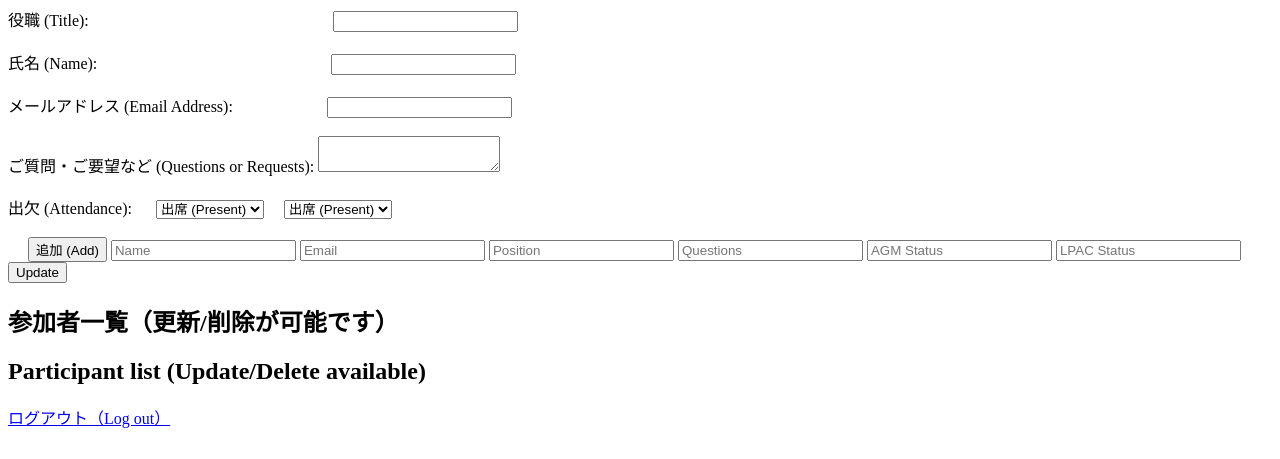
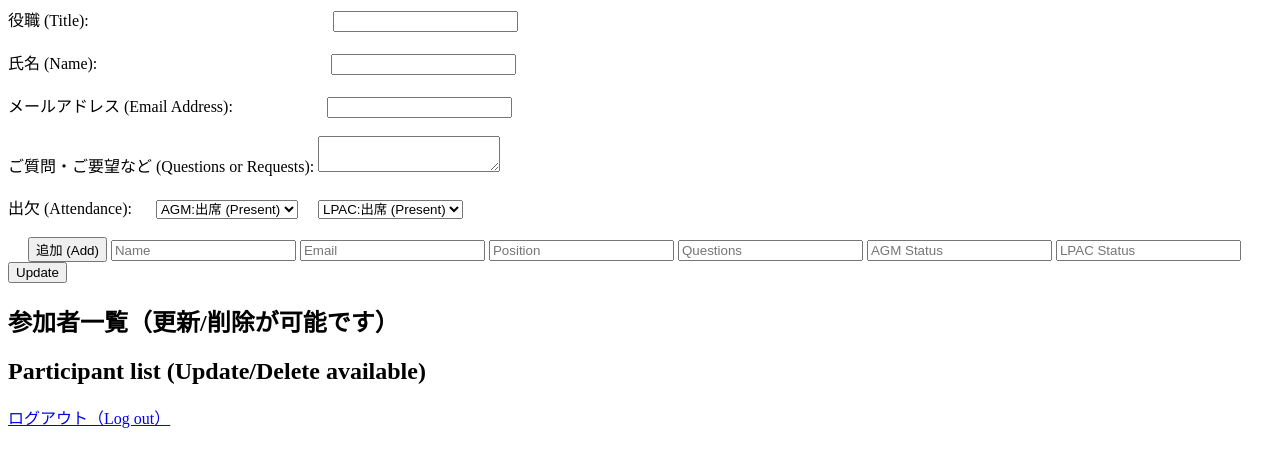
Before and after one commit to akcsri/agm_lpac_attendance, a Python web app: template templates/user2_dashboard.html in a window 1280 px wide. Shown: the part 195-654 px from the top of the page. Run offline with Jinja, Linux system fonts and the light colour scheme; the template is opened without the code that fills it, so the values that code supplies are empty.

Commit message:
Add files via upload

```diff
--- a/templates/user2_dashboard.html
+++ b/templates/user2_dashboard.html
@@ -14,7 +14,7 @@
 <label style="text-align: left; display: block;">メールアドレス (Email Address): <input name="email" required="" style="margin-left: 90px;" type="email"/></label><br/>
 <label style="text-align: left; display: block;">ご質問・ご要望など (Questions or Requests): <textarea name="questions" style="margin-left: 0px;"></textarea></label><br/>
 <label style="text-align: left; display: block;">出欠 (Attendance):
-            <select name="agm_status" style="margin-left: 20px;"><option value="出席">出席 (Present)</option><option value="欠席">欠席 (Absent)</option></select><select name="lpac_status" style="margin-left: 20px;"><option value="出席">出席 (Present)</option><option value="欠席">欠席 (Absent)</option></select>
+            <select name="agm_status" style="margin-left: 20px;"><option value="出席">AGM:出席 (Present)</option><option value="欠席">AGM:欠席 (Absent)</option></select><select name="lpac_status" style="margin-left: 20px;"><option value="出席">LPAC:出席 (Present)</option><option value="欠席">LPAC:欠席 (Absent)</option></select>
 </label><br/>
 <button style="margin-left: 20px;" type="submit">追加 (Add)</button>
 
@@ -36,7 +36,7 @@
     <li>
       {{ p.position }} - {{ p.name }} - {{ p.email }} - {{ p.questions }}
       <form action="{{ url_for('update_participant', participant_id=p.id) }}" method="POST" style="display:inline;">
-<select name="agm_status" style="margin-left: 20px;"><option value="出席">出席 (Present)</option><option value="欠席">欠席 (Absent)</option></select><select name="lpac_status" style="margin-left: 20px;"><option value="出席">出席 (Present)</option><option value="欠席">欠席 (Absent)</option></select>
+<select name="agm_status" style="margin-left: 20px;"><option value="出席">AGM:出席 (Present)</option><option value="欠席">AGM:欠席 (Absent)</option></select><select name="lpac_status" style="margin-left: 20px;"><option value="出席">LPAC:出席 (Present)</option><option value="欠席">LPAC:欠席 (Absent)</option></select>
 <button style="margin-left: 20px;" type="submit">更新 (Update)</button>
 
     <form action="{{ url_for('update_participant', participant_id=participant.id) }}" method="post">
```
